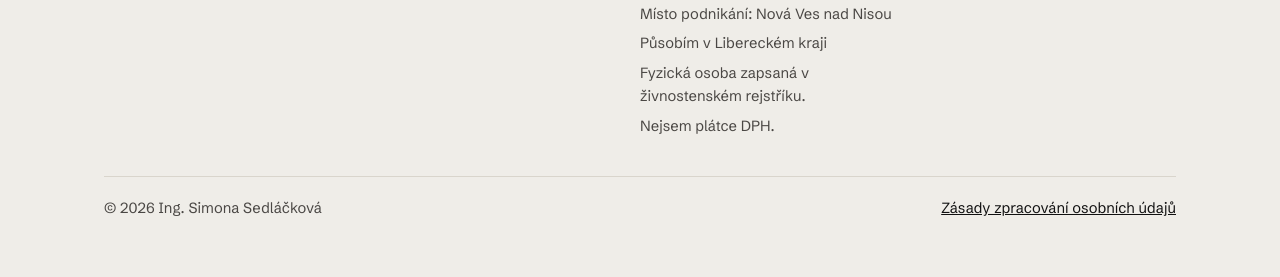
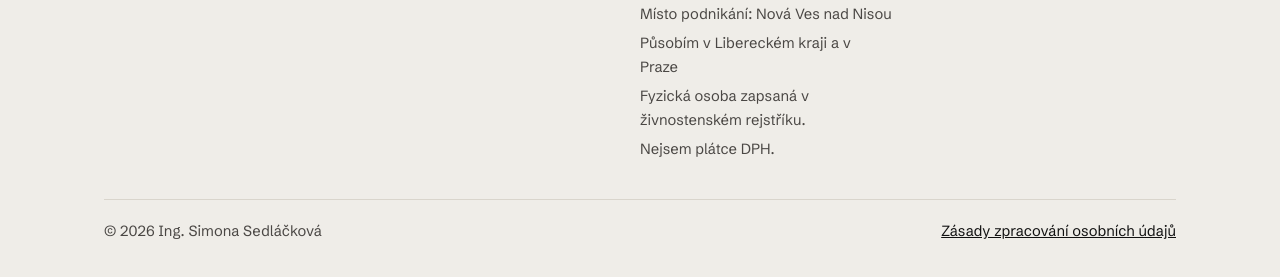
Before and after one commit to Slukee/bozpnamiru, a plain HTML site: page 404.html in a window 1280 px wide. Shown: the part 595-872 px from the top of the page. Drawn offline with Linux system fonts and the light colour scheme.

Commit message:
Patička: Liberecký kraj a Praha
Co-Authored-By: Claude Opus 5.5 <noreply@anthropic.com>
Claude-Session: https://claude.ai/code/session_01LbXQFNiKbQNojK8LRHMeza

```diff
--- a/404.html
+++ b/404.html
@@ -45,7 +45,7 @@
         <p>Ing. Simona Sedláčková</p>
         <p>IČO: 21396159</p>
         <p>Místo podnikání: Nová Ves nad Nisou</p>
-        <p>Působím v Libereckém kraji</p>
+        <p>Působím v Libereckém kraji a v Praze</p>
         <p>Fyzická osoba zapsaná v živnostenském rejstříku.</p>
         <p>Nejsem plátce DPH.</p>
       </div>
```
Also changed, not shown: dekujeme.html (+1 -1 lines), index.html (+1 -1 lines), zasady-ochrany-osobnich-udaju.html (+1 -1 lines).
